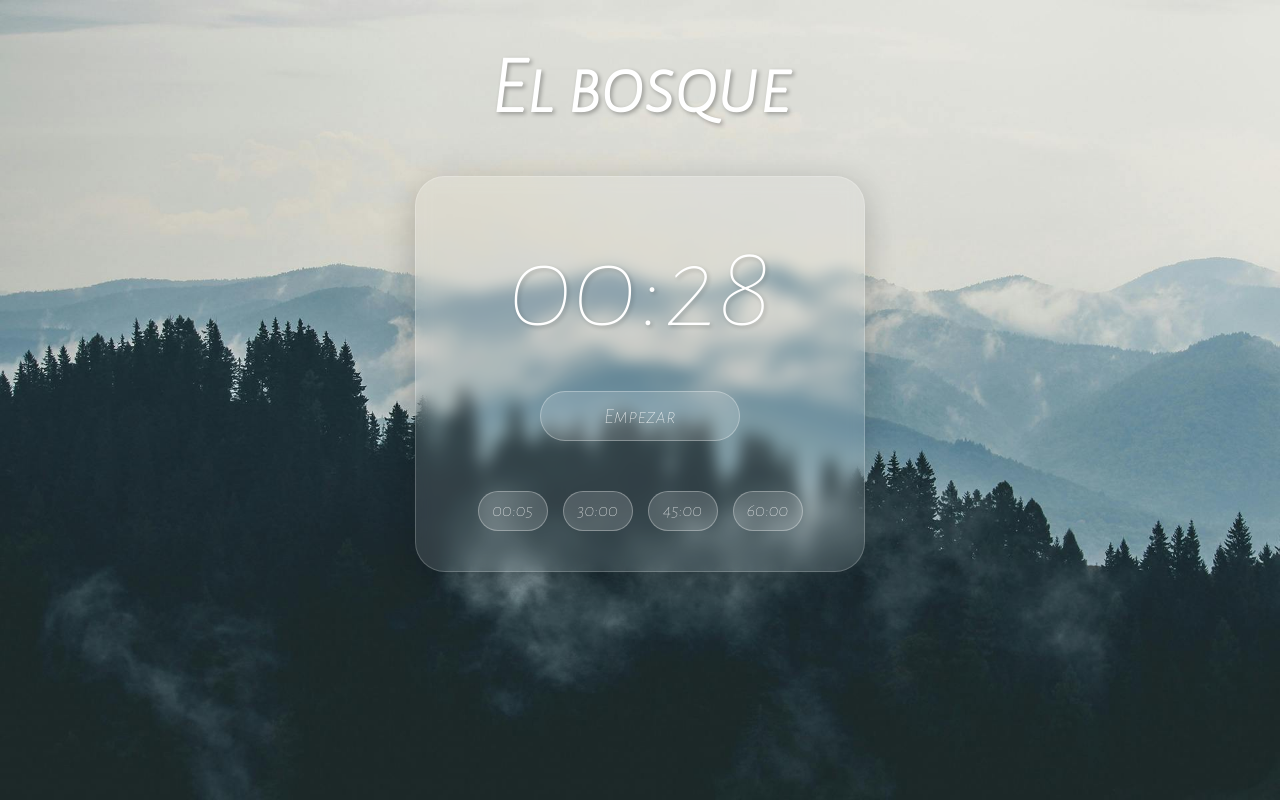
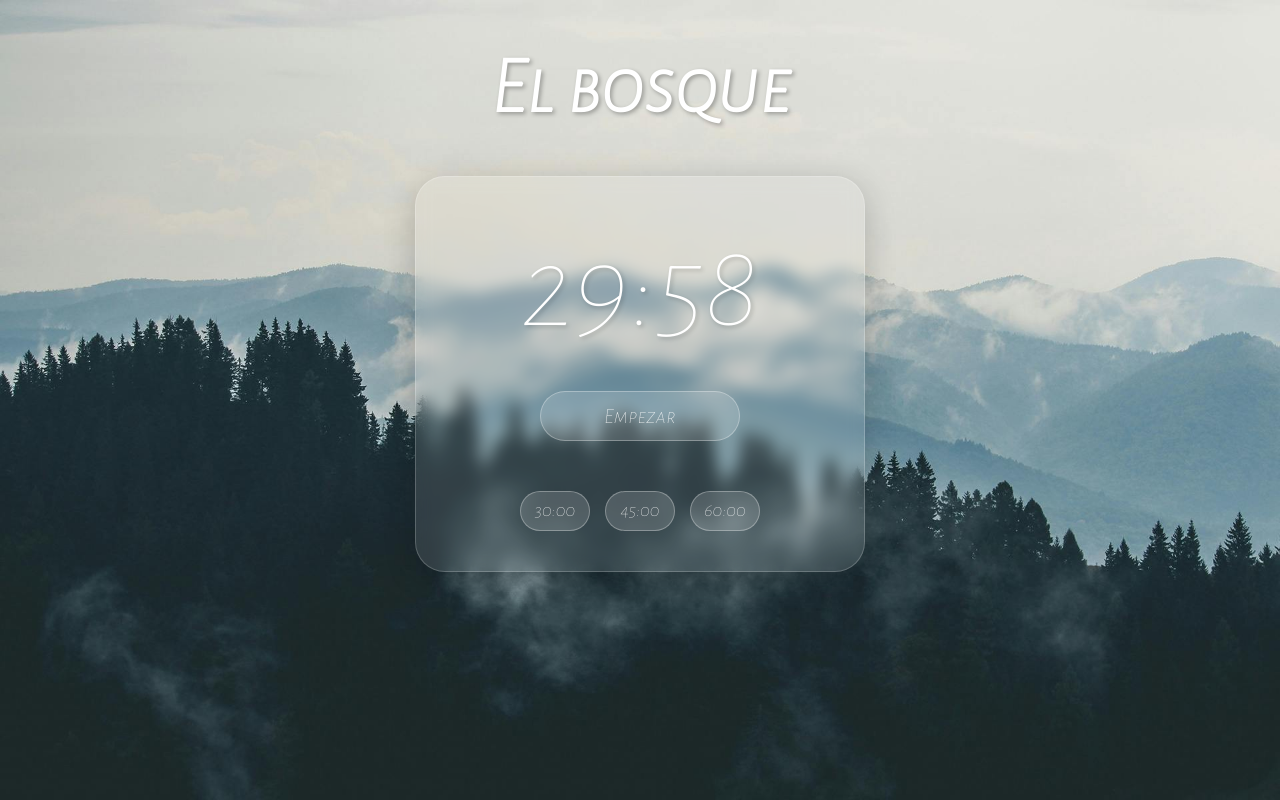
Before and after one commit to Nazaret20/cronometroBosque, a plain HTML site: page index.html in a window 1280 px wide. Both pictures are taken after a click on the button "Empezar". Drawn offline with Linux system fonts and the light colour scheme.

Commit message:
eliminado botón de 5 seg

```diff
--- a/index.html
+++ b/index.html
@@ -20,7 +20,6 @@
             </section>
 
             <section class="botonesMinutos">
-                <button id="boton05">00:05</button>
                 <button id="boton30">30:00</button>
                 <button id="boton45">45:00</button>
                 <button id="boton60">60:00</button>
--- a/js/script.js
+++ b/js/script.js
@@ -2,7 +2,6 @@ document.addEventListener('DOMContentLoaded', () => {
     calcularTotalMinutos()
     const botonEmpezar = document.querySelector('#boton');
     const cronometro = document.querySelector('#cronometro');
-    const boton05 = document.querySelector('#boton05')
     const boton30 = document.querySelector('#boton30')
     const boton45 = document.querySelector('#boton45')
     const boton60 = document.querySelector('#boton60')
@@ -11,9 +10,6 @@ document.addEventListener('DOMContentLoaded', () => {
     let botonPulsado;
     cronometro.innerHTML = `${minutos}:00`
 
-    boton05.addEventListener('click', () => {
-        elegirMinutos(5)
-    })
     boton30.addEventListener('click', () => {
         elegirMinutos(30)
     })
@@ -32,8 +28,7 @@ document.addEventListener('DOMContentLoaded', () => {
             clearInterval(intervalo);
         }
         minutos = minutosElegidos
-        cronometro.innerHTML = `${minutos}`
-        //cronometro.innerHTML = `${minutos}:00`
+        cronometro.innerHTML = `${minutos}:00`
     }
 
 
@@ -41,8 +36,7 @@ document.addEventListener('DOMContentLoaded', () => {
         if (intervalo) {
             clearInterval(intervalo);
         }
-        contador = minutos;
-        //contador = minutos * 60;
+        contador = minutos * 60;
         intervalo = setInterval(cuentaAtras, 1000); // 1 segundo = 1000 milisegundos
     });
 
```
